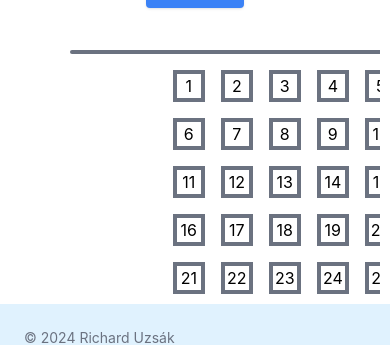
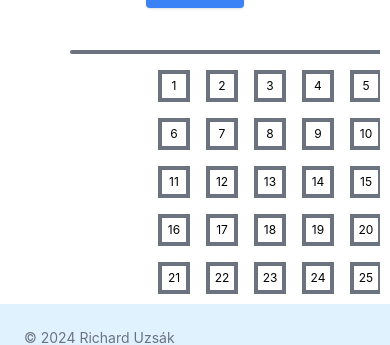
Before and after one commit to Zendo93/ticketportal-frontend, a React (Create React App) app: page /edit/14290058 in a window 390 px wide. Shown: the part 1286-1631 px from the top of the page. Built offline with nearby package versions, Linux system fonts and the light colour scheme.

Commit message:
css fomat

```diff
--- a/src/components/Room.jsx
+++ b/src/components/Room.jsx
@@ -19,7 +19,7 @@ export default function Room() {
         <div className="m-2.5 overflow-auto">
             <hr class="mx-[60px] h-1 sm:mx-auto my-4 bg-gray-500 border-0 rounded md:my-10 dark:bg-gray-700"
                 style={{width: `${Math.round(((50 - 10) / 12) * columnNumber + 10)}rem`}}/>
-            <div className="ml-[44%] w-max sm:ml-auto sm:w-auto">
+            <div className="ml-[40%] w-max sm:ml-auto sm:w-auto">
                 <div style={{ gridTemplateColumns: `repeat(${columnNumber}, minmax(0, 1fr))`}} className={`grid m-auto w-max gap-4`}>
                     {getSeats(rowNumber*columnNumber)}
                 </div>
--- a/src/components/Seat.jsx
+++ b/src/components/Seat.jsx
@@ -9,7 +9,7 @@ export default function Seat(props) {
                     <svg class="absolute left-0 top-full h-2 w-full text-black" x="0px" y="0px" viewBox="0 0 255 255" /*xml:space="preserve"*/><polygon class="fill-current" points="0,0 127.5,127.5 255,0" /></svg>
                 </div>
             </div>
-            <div class="m-auto">{seatNumber}</div>
+            <div class="m-auto text-xs">{seatNumber}</div>
         </div>
     );
 }
```
